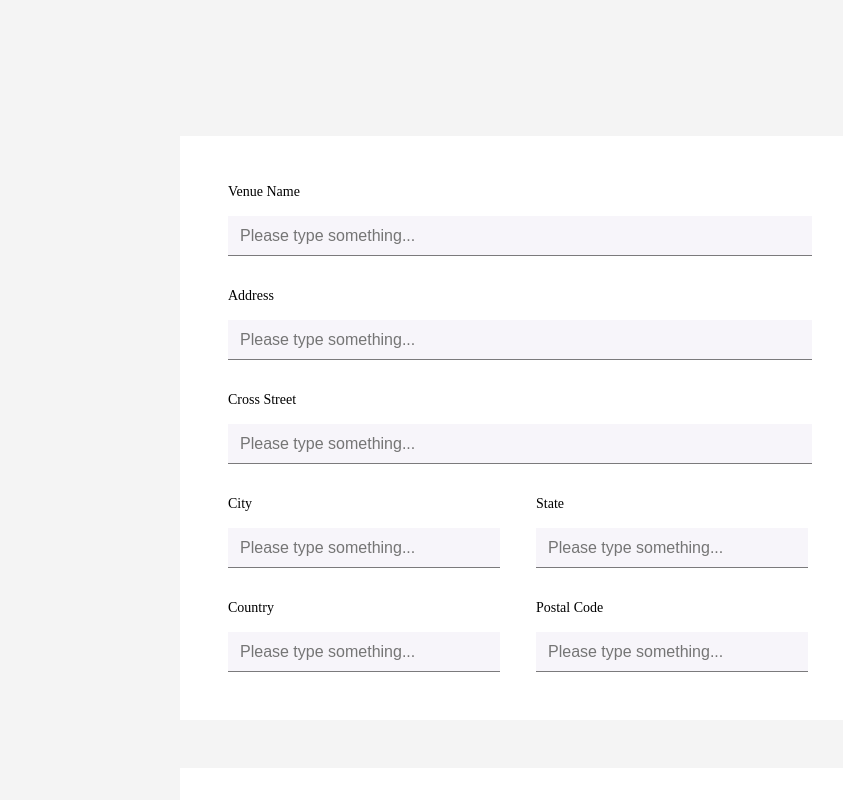
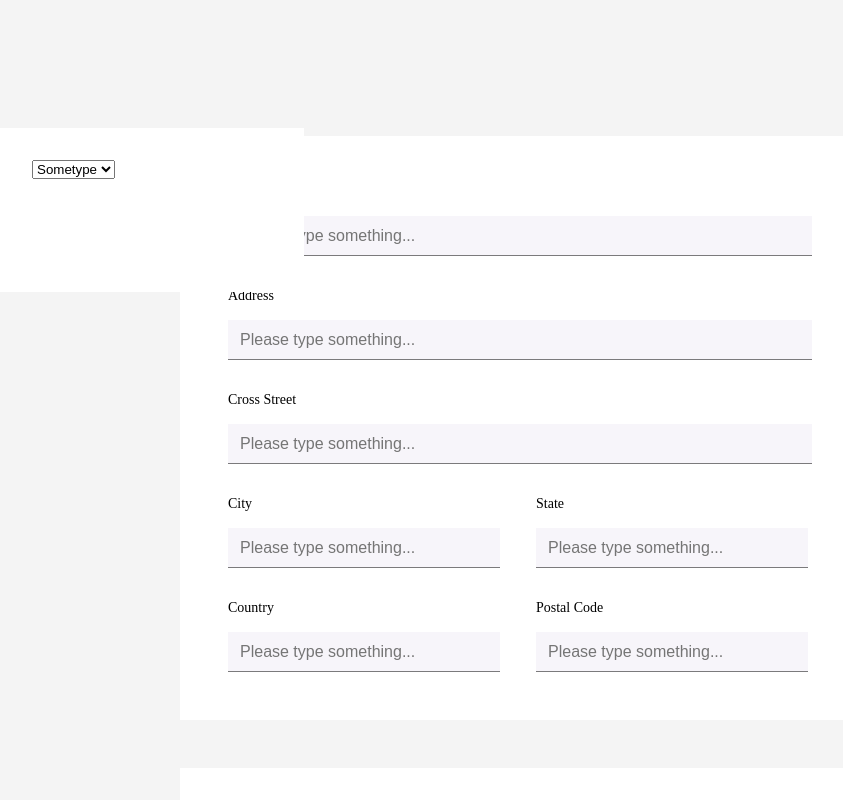
Before and after one commit to flanaganfrank7/form-builder, a plain HTML site: page index.html in a window 1280 px wide. Shown: the top 800 px of the page, without its empty margins (128-971 px from the left). Drawn offline with nearby package versions, Linux system fonts and the light colour scheme.

Commit message:
saving progress before switching branch

```diff
--- a/index.html
+++ b/index.html
@@ -6,11 +6,18 @@
     <title>Form Builder</title>
     <!-- Turn on Generator -->
     <!-- <script src="https://cdn.jsdelivr.net/npm/vue/dist/vue.js"></script> -->
-
+    <script src="https://ajax.googleapis.com/ajax/libs/jquery/3.4.1/jquery.min.js"></script>
     <link rel="stylesheet" href="styles.css">
     <link rel="stylesheet" href="family.css">
 </head>
 <body>
+    <div id="controls">
+        <select id="font-controller">
+            <option>Sometype</option>
+            <option>Authentic</option>
+            <option>System</option>
+        </select>
+    </div>
     <div id="ffForms" >
     <div class="container">
         <form>
@@ -81,8 +88,8 @@
                 <input class="fs-text-input" type="text" placeholder="Please type something...">
             </div>
             <div class="full">
-                <input type="checkbox" id="supervenue" name="supervenue" value="inside">
-                <label for="supervenue"  class="checkbox-label">This is a private venue.</label>
+                <input type="checkbox" id="private" name="private" value="inside">
+                <label for="private"  class="checkbox-label">This is a private venue.</label>
             </div>
             <div class="full">
                 <label>
--- a/index.js
+++ b/index.js
@@ -1,3 +1,20 @@
+$('#font-controller').on('change', function(){
+	if(this.value == "System"){
+		console.log(this.value)
+		$('body').css('font-family', "-apple-system, BlinkMacSystemFont, 'Segoe UI', Roboto, Oxygen, Ubuntu, Cantarell, 'Open Sans', 'Helvetica Neue', sans-serif; ")
+	}
+	if(this.value == "Authentic"){
+
+	}
+	if(this.value == "Sometype"){
+
+	}
+})
+
+
+
+// Generator Stuff
+
 const styles = {
 	borderWidth:["0px 0px 1px 0px", "1px 1px 1px 1px", "0"],
 	backgroundColor:['none','#F4F4F4'],
--- a/styles.css
+++ b/styles.css
@@ -1,4 +1,4 @@
-html{
+body{
     /* font-family: -apple-system, BlinkMacSystemFont, 'Segoe UI', Roboto, Oxygen, Ubuntu, Cantarell, 'Open Sans', 'Helvetica Neue', sans-serif; */
     font-family: "Sometype Mono";
     font-size: 16px;
@@ -40,6 +40,18 @@ label{
     margin-top: 0px !important;
 }
 
+#controls{
+    position: absolute;
+    background-color: white;
+    width: 240px;
+    height: 100px;
+    z-index: 1000px;
+    left: 128px;
+    top:128px;
+    padding: 32px;
+}
+
+
 .fs-text-input{
     box-sizing: border-box;
     width: 100%;
```
